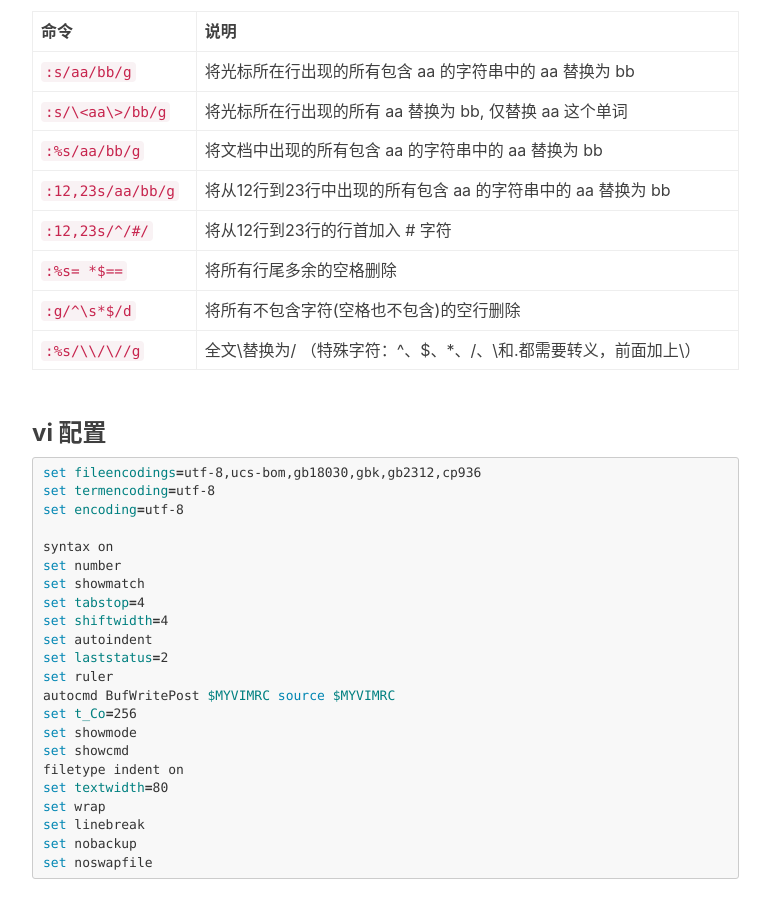
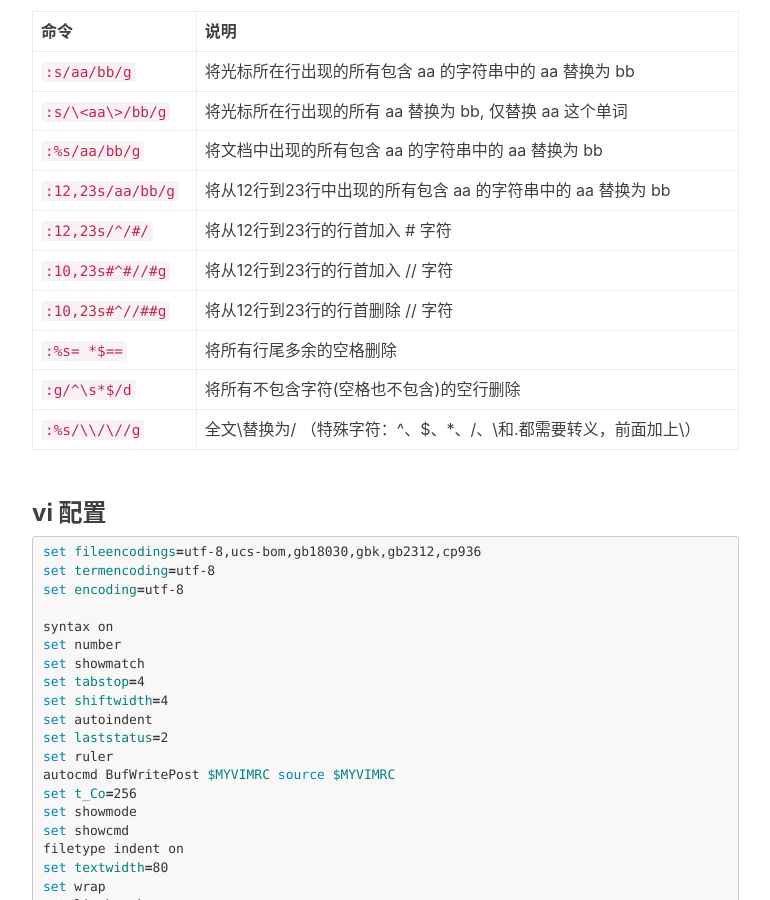
Before and after one commit to cddesire/cddesire.github.io, a Jekyll site: the page built from _posts/2017-05-14-common-tool.markdown, in a window 1280 px wide and 900 px high, scrolled down 5200 px. Shown: the whole window, without its empty margins (233-1003 px from the left). Built offline with Jekyll 4.4.1, drawn with Linux system fonts in a browser that asks for light colours; nearby versions of some CDN libraries; comment, search, counter and statistics services are not loaded.

Commit message:
Update 2017-05-14-common-tool.markdown

```diff
--- a/_posts/2017-05-14-common-tool.markdown
+++ b/_posts/2017-05-14-common-tool.markdown
@@ -187,6 +187,8 @@ tags:
 |`:%s/aa/bb/g`|	  将文档中出现的所有包含 aa 的字符串中的 aa 替换为 bb|
 |`:12,23s/aa/bb/g`|  将从12行到23行中出现的所有包含 aa 的字符串中的 aa 替换为 bb|
 |`:12,23s/^/#/`|	  将从12行到23行的行首加入 # 字符|
+|`:10,23s#^#//#g`|	  将从12行到23行的行首加入 // 字符|
+|`:10,23s#^//##g`|	  将从12行到23行的行首删除 // 字符|
 |`:%s= *$==`|	      将所有行尾多余的空格删除|
 |`:g/^\s*$/d`|	      将所有不包含字符(空格也不包含)的空行删除|
 |`:%s/\\/\//g`|		全文\替换为/ （特殊字符：^、$、*、/、\和.都需要转义，前面加上\）|
```
